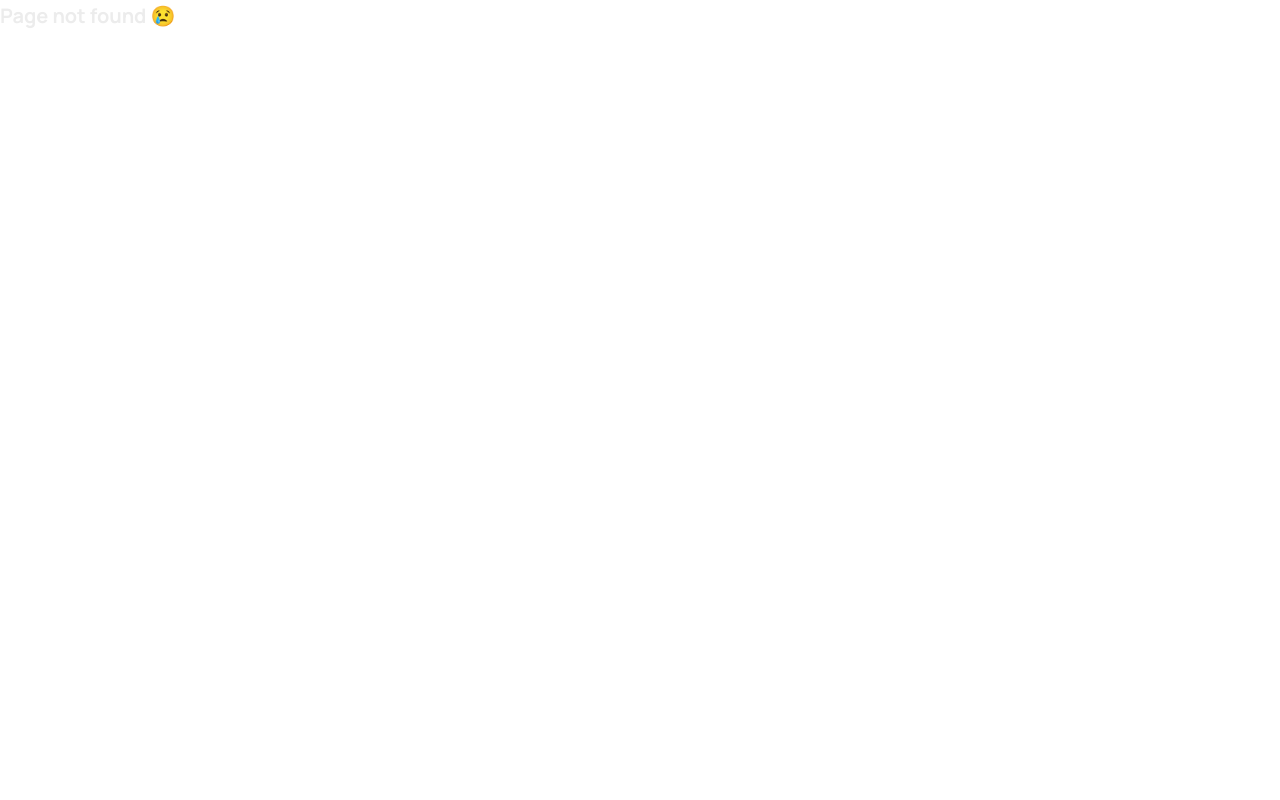
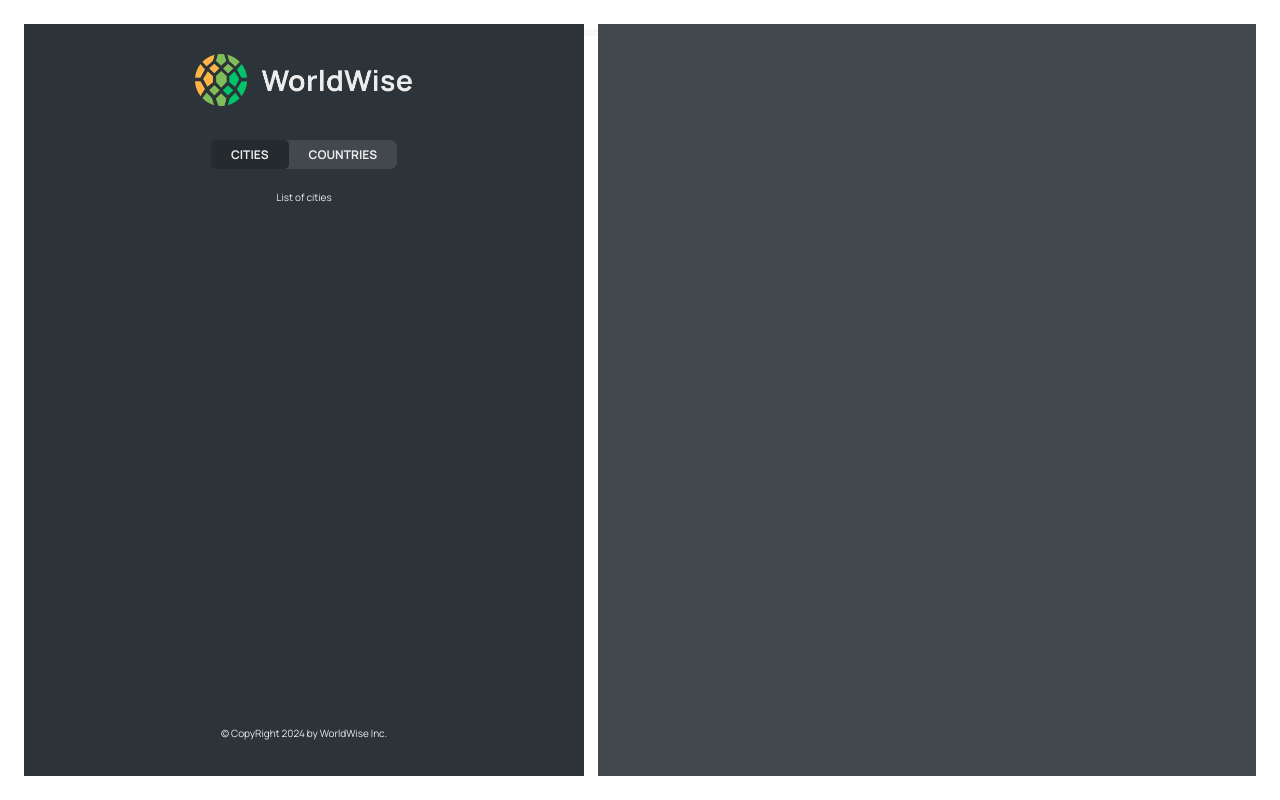
Before and after one commit to ayan878/Vite-WorldWise, a React (Vite) app in the folder worldwise/: page /app/cities in a window 1280 px wide. Before the commit this address had no page. Built offline with nearby package versions, Linux system fonts and the light colour scheme.

Commit message:
worldWise

```diff
--- a/worldwise/src/App.jsx
+++ b/worldwise/src/App.jsx
@@ -5,19 +5,24 @@
 import PageNotFound from "./pages/PageNotFound";
 import AppLayout from "./pages/AppLayout";
 import Login from "./pages/Login";
-
+import CityList from "./components/CityList";
 
 function App() {
   return (
     <div>
-      {/* <h1>Hello React!</h1> */}
       <BrowserRouter>
         <Routes>
           <Route path="/" element={<Homepage />} />
           <Route path="product" element={<Product />} />
           <Route path="pricing" element={<Pricing />} />
           <Route path="login" element={<Login />} />
-          <Route path="app" element={<AppLayout />} />
+          <Route path="app" element={<AppLayout />}>
+            <Route index element={<CityList/>} />
+            <Route path="cities" element={<CityList/>} />
+            <Route path="countries" element={<p>Countries</p>} />
+            <Route path="form" element={<p>Form</p>} />
+          </Route>
+
           <Route path="*" element={<PageNotFound />} />
         </Routes>
       </BrowserRouter>
--- a/worldwise/src/components/AppNav.jsx
+++ b/worldwise/src/components/AppNav.jsx
@@ -1,6 +1,18 @@
-import styles from "./AppNav.module.css"
+import { NavLink } from "react-router-dom";
+import styles from "./AppNav.module.css";
 function AppNav() {
-  return <div className={styles.nav}>App navigation</div>;
+  return (
+    <nav className={styles.nav}>
+      <ul>
+        <li>
+          <NavLink to="cities">Cities</NavLink>
+        </li>
+        <li>
+          <NavLink to="countries">Countries</NavLink>
+        </li>
+      </ul>
+    </nav>
+  );
 }
 
 export default AppNav;
--- /dev/null
+++ b/worldwise/src/components/CityList.jsx
@@ -0,0 +1,6 @@
+import styles from "./CityList.module.css";
+function CityList() {
+  return <ul className={styles.CityList}>list</ul>;
+}
+
+export default CityList;
--- a/worldwise/src/pages/AppLayout.jsx
+++ b/worldwise/src/pages/AppLayout.jsx
@@ -1,9 +1,11 @@
 import styles from './AppLayout.module.css'
 import SideBar from "../components/SideBar";
 import Map from '../components/Map';
+import { Outlet } from 'react-router-dom';
 function AppLayout() {
   return <div className={styles.app}>
     <SideBar/>
+    <Outlet/>
     <Map/>
   </div>;
 }
--- a/worldwise/src/pages/Login.jsx
+++ b/worldwise/src/pages/Login.jsx
@@ -9,7 +9,7 @@
 
   return (
     <main className={styles.login}>
-      <PageNav/>
+      <PageNav />
       <form className={styles.form}>
         <div className={styles.row}>
           <label htmlFor="email">Email address</label>
```
